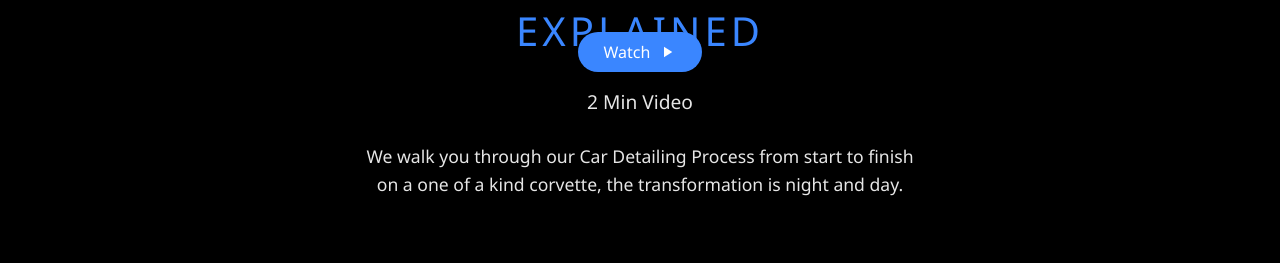
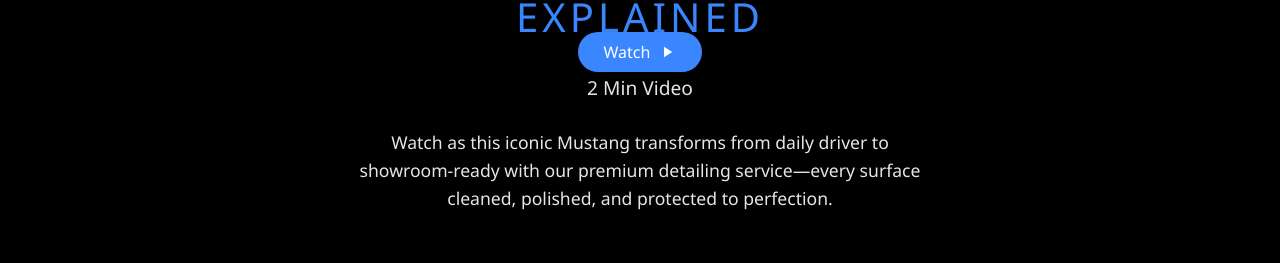
Before and after one commit to Rahulpandya11/Bonitawash, a React (Create React App) app: page / in a window 1280 px wide. Shown: the part 5640-5903 px from the top of the page. Built offline with nearby package versions, Linux system fonts and the light colour scheme.

Commit message:
Update About.js
Chnaged video background line to this
Watch as this iconic Mustang transforms from daily driver to showroom-ready with our premium detailing service—every surface cleaned, polished, and protected to perfection

```diff
--- a/src/components/sections/About.js
+++ b/src/components/sections/About.js
@@ -73,13 +73,13 @@ const About = () => {
                             <span className="subtitle">EXPLAINED</span>
                             <p className="duration">2 Min Video</p>
                             <p className="description">
-                                We walk you through our Car Detailing Process from start to finish on a
-                                one of a kind corvette, the transformation is night and day.
+                                Watch as this iconic Mustang transforms from daily driver to showroom-ready with our
+                                premium detailing service—every surface cleaned, polished, and protected to perfection.
                             </p>
                         </div>
                         {isPlaying ? (
                             <iframe
-                                width="100%"
+                                width="75%"
                                 height="500"
                                 src="https://www.youtube.com/embed/3WpgFgRWgas?si=s5jHY6QPEaHyNARW&rel=0&autoplay=1"
                                 title="YouTube video player"
```
